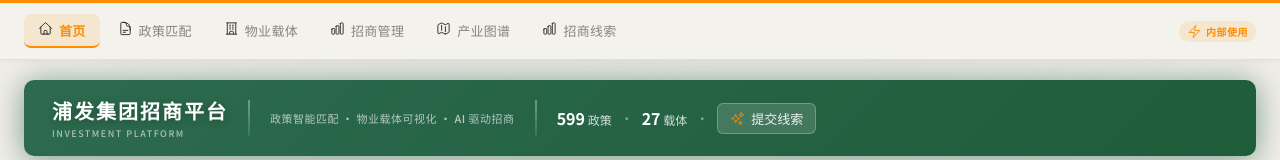
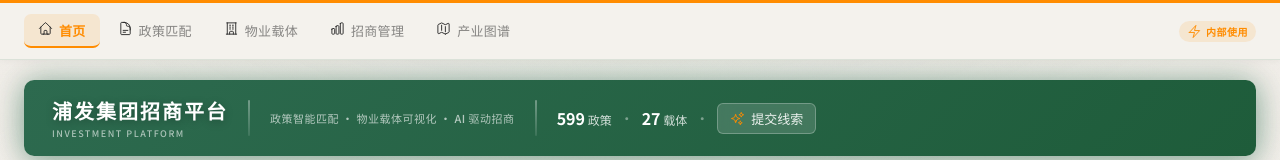
Before and after one commit to elsak667/property-match-tauri, a React (Vite) app: page / in a window 1280 px wide. Shown: the top 160 px of the page. Built offline with nearby package versions, Linux system fonts and the light colour scheme.

Commit message:
refactor: remove clue tab from nav, keep homepage button only

```diff
--- a/src/App.tsx
+++ b/src/App.tsx
@@ -104,7 +104,6 @@ const NAV_ITEMS = [
   { key: "property" as const, label: "物业载体", IconComp: Icon.property },
   { key: "placeholder-invest" as const, label: "招商管理", IconComp: Icon.chart },
   { key: "placeholder-industry" as const, label: "产业图谱", IconComp: Icon.industry },
-  { key: "clue" as const, label: "招商线索", IconComp: Icon.chart },
 ] as const;
 
 interface NavBarProps {
```
